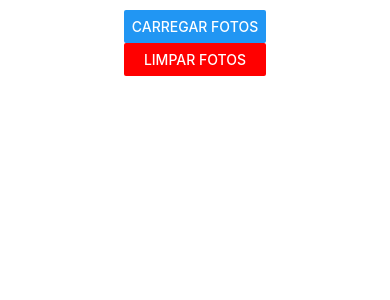
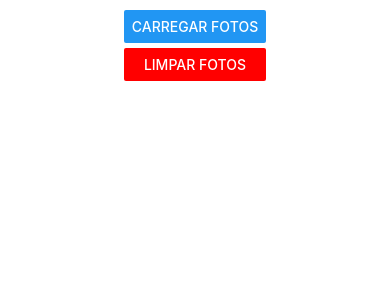
Before and after one commit to limaerika/pdmn-p2_grupo-erika, a React Native app: screen / in a window 390 px wide. Shown: the top 300 px of the page. Built offline with nearby package versions, Linux system fonts and the light colour scheme.

Commit message:
initial commit

```diff
--- a/PhotoList.tsx
+++ b/PhotoList.tsx
@@ -3,7 +3,7 @@ import { View, Button, ScrollView, Image, StyleSheet } from 'react-native';
 import { getCatPhotos } from './api';
 
 const PhotoList = () => {
-  const [photos, setPhotos] = useState([]);
+  const [photos, setPhotos] = useState<any[]>([]);
 
   const loadPhotos = async () => {
     const newPhotos = await getCatPhotos();
@@ -18,8 +18,12 @@ const PhotoList = () => {
 
     <View style={styles.container}>
       <View>
-        <Button title="Carregar Fotos" onPress={loadPhotos} />
-        <Button title="Limpar Fotos" onPress={clearPhotos} color="red" />
+      <View style={styles.buttonContainer}>
+      <Button title="Carregar Fotos" onPress={loadPhotos} />
+    </View>
+    <View style={styles.buttonContainer}>
+      <Button title="Limpar Fotos" onPress={clearPhotos} color="red" />
+    </View>
       </View>
 
       <ScrollView style={styles.scrollView}>
@@ -46,7 +50,11 @@ const styles = StyleSheet.create({
     height: undefined, // Para tornar a altura responsiva
     aspectRatio: 1, // Manter a proporção da imagem
     marginBottom: 10, // Adicionando margem inferior de 5px para as imagens
+  },
+  buttonContainer: {
+    marginBottom: 5, // Adicionando margem inferior de 10px para o botão
   }
+
 });
 
 export default PhotoList;
```
